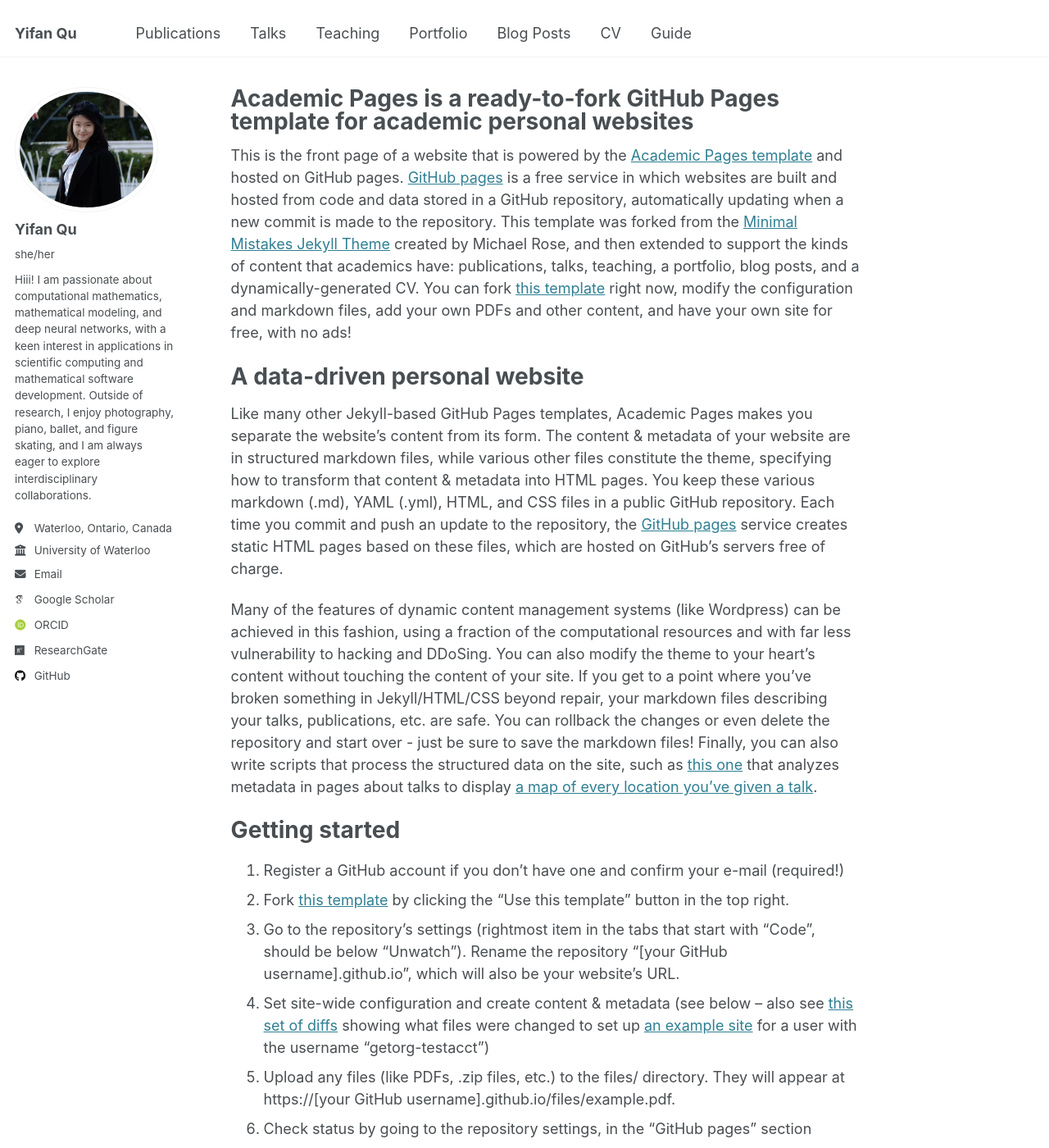
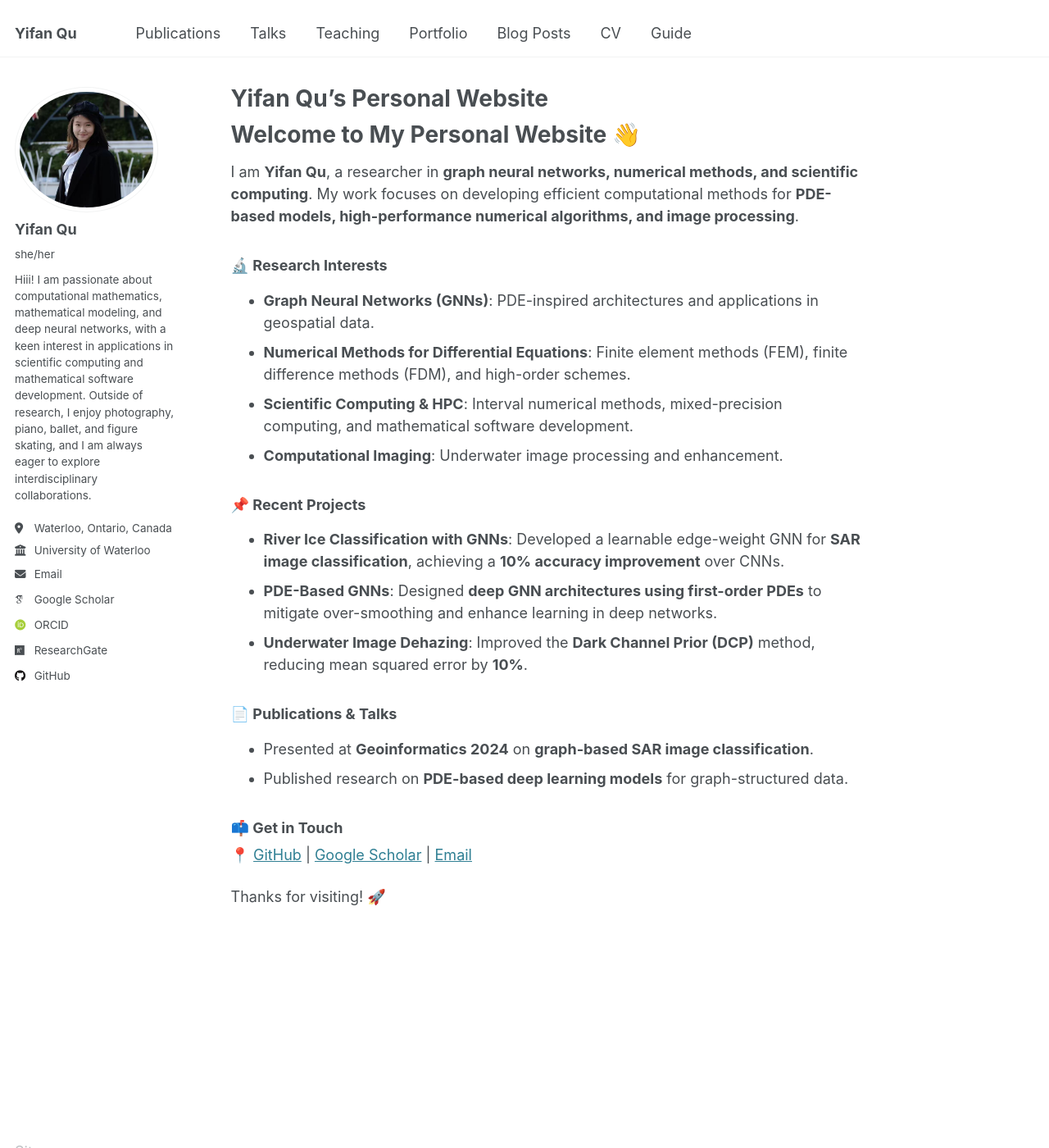
Before and after one commit to Maruko1337/Maruko1337.github.io, a Jekyll site: the page built from _pages/about.md, in a window 1280 px wide and 1400 px high. Shown: the whole window at 82% size. Built offline with Jekyll 4.4.1, drawn with Linux system fonts in a browser that asks for light colours; some web fonts are replaced; some of the changed text lies outside the part shown.

Commit message:
Update about.md

```diff
--- a/_pages/about.md
+++ b/_pages/about.md
@@ -1,49 +1,32 @@
 ---
 permalink: /
-title: "Academic Pages is a ready-to-fork GitHub Pages template for academic personal websites"
+title: "Yifan Qu's Personal Website"
 author_profile: true
 redirect_from:
   - /about/
   - /about.html
 ---
 
-This is the front page of a website that is powered by the [Academic Pages template](https://github.com/academicpages/academicpages.github.io) and hosted on GitHub pages. [GitHub pages](https://pages.github.com) is a free service in which websites are built and hosted from code and data stored in a GitHub repository, automatically updating when a new commit is made to the repository. This template was forked from the [Minimal Mistakes Jekyll Theme](https://mmistakes.github.io/minimal-mistakes/) created by Michael Rose, and then extended to support the kinds of content that academics have: publications, talks, teaching, a portfolio, blog posts, and a dynamically-generated CV. You can fork [this template](https://github.com/academicpages/academicpages.github.io) right now, modify the configuration and markdown files, add your own PDFs and other content, and have your own site for free, with no ads!
+# Welcome to My Personal Website 👋
 
-A data-driven personal website
-======
-Like many other Jekyll-based GitHub Pages templates, Academic Pages makes you separate the website's content from its form. The content & metadata of your website are in structured markdown files, while various other files constitute the theme, specifying how to transform that content & metadata into HTML pages. You keep these various markdown (.md), YAML (.yml), HTML, and CSS files in a public GitHub repository. Each time you commit and push an update to the repository, the [GitHub pages](https://pages.github.com/) service creates static HTML pages based on these files, which are hosted on GitHub's servers free of charge.
+I am **Yifan Qu**, a researcher in **graph neural networks, numerical methods, and scientific computing**. My work focuses on developing efficient computational methods for **PDE-based models, high-performance numerical algorithms, and image processing**.
 
-Many of the features of dynamic content management systems (like Wordpress) can be achieved in this fashion, using a fraction of the computational resources and with far less vulnerability to hacking and DDoSing. You can also modify the theme to your heart's content without touching the content of your site. If you get to a point where you've broken something in Jekyll/HTML/CSS beyond repair, your markdown files describing your talks, publications, etc. are safe. You can rollback the changes or even delete the repository and start over - just be sure to save the markdown files! Finally, you can also write scripts that process the structured data on the site, such as [this one](https://github.com/academicpages/academicpages.github.io/blob/master/talkmap.ipynb) that analyzes metadata in pages about talks to display [a map of every location you've given a talk](https://academicpages.github.io/talkmap.html).
+### 🔬 Research Interests
+- **Graph Neural Networks (GNNs)**: PDE-inspired architectures and applications in geospatial data.
+- **Numerical Methods for Differential Equations**: Finite element methods (FEM), finite difference methods (FDM), and high-order schemes.
+- **Scientific Computing & HPC**: Interval numerical methods, mixed-precision computing, and mathematical software development.
+- **Computational Imaging**: Underwater image processing and enhancement.
 
-Getting started
-======
-1. Register a GitHub account if you don't have one and confirm your e-mail (required!)
-1. Fork [this template](https://github.com/academicpages/academicpages.github.io) by clicking the "Use this template" button in the top right.
-1. Go to the repository's settings (rightmost item in the tabs that start with "Code", should be below "Unwatch"). Rename the repository "[your GitHub username].github.io", which will also be your website's URL.
-1. Set site-wide configuration and create content & metadata (see below -- also see [this set of diffs](http://archive.is/3TPas) showing what files were changed to set up [an example site](https://getorg-testacct.github.io) for a user with the username "getorg-testacct")
-1. Upload any files (like PDFs, .zip files, etc.) to the files/ directory. They will appear at https://[your GitHub username].github.io/files/example.pdf.
-1. Check status by going to the repository settings, in the "GitHub pages" section
+### 📌 Recent Projects
+- **River Ice Classification with GNNs**: Developed a learnable edge-weight GNN for **SAR image classification**, achieving a **10% accuracy improvement** over CNNs.
+- **PDE-Based GNNs**: Designed **deep GNN architectures using first-order PDEs** to mitigate over-smoothing and enhance learning in deep networks.
+- **Underwater Image Dehazing**: Improved the **Dark Channel Prior (DCP)** method, reducing mean squared error by **10%**.
 
-Site-wide configuration
-------
-The main configuration file for the site is in the base directory in [_config.yml](https://github.com/academicpages/academicpages.github.io/blob/master/_config.yml), which defines the content in the sidebars and other site-wide features. You will need to replace the default variables with ones about yourself and your site's github repository. The configuration file for the top menu is in [_data/navigation.yml](https://github.com/academicpages/academicpages.github.io/blob/master/_data/navigation.yml). For example, if you don't have a portfolio or blog posts, you can remove those items from that navigation.yml file to remove them from the header.
+### 📄 Publications & Talks
+- Presented at **Geoinformatics 2024** on **graph-based SAR image classification**.
+- Published research on **PDE-based deep learning models** for graph-structured data.
 
-Create content & metadata
-------
-For site content, there is one markdown file for each type of content, which are stored in directories like _publications, _talks, _posts, _teaching, or _pages. For example, each talk is a markdown file in the [_talks directory](https://github.com/academicpages/academicpages.github.io/tree/master/_talks). At the top of each markdown file is structured data in YAML about the talk, which the theme will parse to do lots of cool stuff. The same structured data about a talk is used to generate the list of talks on the [Talks page](https://academicpages.github.io/talks), each [individual page](https://academicpages.github.io/talks/2012-03-01-talk-1) for specific talks, the talks section for the [CV page](https://academicpages.github.io/cv), and the [map of places you've given a talk](https://academicpages.github.io/talkmap.html) (if you run this [python file](https://github.com/academicpages/academicpages.github.io/blob/master/talkmap.py) or [Jupyter notebook](https://github.com/academicpages/academicpages.github.io/blob/master/talkmap.ipynb), which creates the HTML for the map based on the contents of the _talks directory).
+### 📫 Get in Touch
+📍 [GitHub](https://github.com/Maruko1337) | [Google Scholar](https://scholar.google.com/citations?user=5tXd6_EAAAAJ) | [Email](mailto:quyf0516@outlook.com)
 
-**Markdown generator**
-
-The repository includes [a set of Jupyter notebooks](https://github.com/academicpages/academicpages.github.io/tree/master/markdown_generator
-) that converts a CSV containing structured data about talks or presentations into individual markdown files that will be properly formatted for the Academic Pages template. The sample CSVs in that directory are the ones I used to create my own personal website at stuartgeiger.com. My usual workflow is that I keep a spreadsheet of my publications and talks, then run the code in these notebooks to generate the markdown files, then commit and push them to the GitHub repository.
-
-How to edit your site's GitHub repository
-------
-Many people use a git client to create files on their local computer and then push them to GitHub's servers. If you are not familiar with git, you can directly edit these configuration and markdown files directly in the github.com interface. Navigate to a file (like [this one](https://github.com/academicpages/academicpages.github.io/blob/master/_talks/2012-03-01-talk-1.md) and click the pencil icon in the top right of the content preview (to the right of the "Raw | Blame | History" buttons). You can delete a file by clicking the trashcan icon to the right of the pencil icon. You can also create new files or upload files by navigating to a directory and clicking the "Create new file" or "Upload files" buttons.
-
-Example: editing a markdown file for a talk
-![Editing a markdown file for a talk](/images/editing-talk.png)
-
-For more info
-------
-More info about configuring Academic Pages can be found in [the guide](https://academicpages.github.io/markdown/), the [growing wiki](https://github.com/academicpages/academicpages.github.io/wiki), and you can always [ask a question on GitHub](https://github.com/academicpages/academicpages.github.io/discussions). The [guides for the Minimal Mistakes theme](https://mmistakes.github.io/minimal-mistakes/docs/configuration/) (which this theme was forked from) might also be helpful.
+Thanks for visiting! 🚀
```
